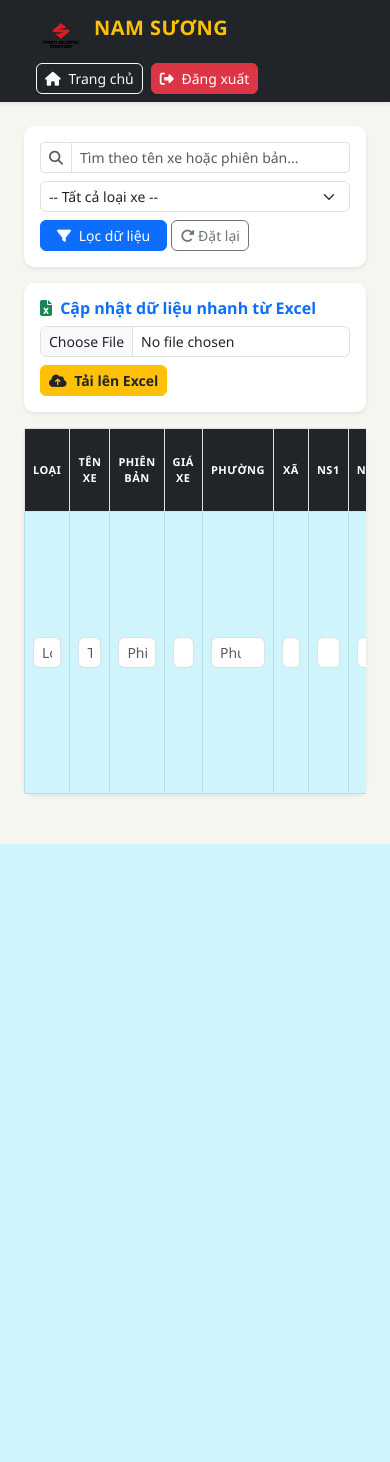
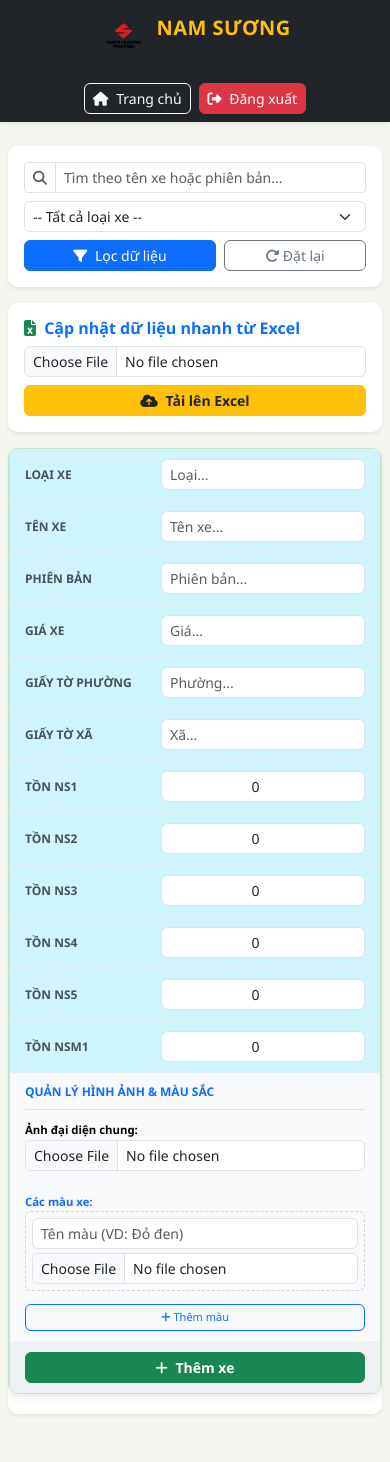
Before and after one commit to nghdang2404-png/nsm, a Flask app: page /admin in a window 390 px wide. Before the commit the page ends 844 px from the top, so only its background shows below. Run offline with Flask 3, Linux system fonts and the light colour scheme; the visitor is signed in with stand-in values (Sample User, id 1); data that the repository does not hold is empty.

Commit message:
Cập nhật admin

```diff
--- a/templates/admin.html
+++ b/templates/admin.html
@@ -45,12 +45,99 @@
             border-radius: 6px;
             margin-bottom: 5px;
         }
+
+        /* =======================================================
+           CSS ĐÁP ỨNG CHO THIẾT BỊ DI ĐỘNG (DƯỚI 992px)
+           ======================================================= */
+        @media (max-width: 991px) {
+            /* Sắp xếp lại thanh Navbar */
+            .navbar .container-fluid {
+                flex-direction: column;
+                gap: 12px;
+            }
+            .navbar-brand { margin: 0 auto; }
+            .navbar .d-flex { width: 100%; justify-content: center; }
+
+            /* Chuyển Bảng thành dạng Khối (Card View) */
+            .table-responsive { border: none; }
+            .table thead { display: none; /* Ẩn tiêu đề ngang */ }
+            .table tbody, .table tr, .table td { display: block; width: 100%; }
+
+            .table tr {
+                margin-bottom: 20px;
+                background-color: #fff;
+                border: 1px solid #dee2e6;
+                border-radius: 10px;
+                box-shadow: 0 4px 10px rgba(0,0,0,0.08);
+                overflow: hidden;
+            }
+            .table-info { background-color: #e6f7f2 !important; border-color: #c3e6cb !important; }
+
+            .table td {
+                display: flex;
+                align-items: center;
+                justify-content: space-between;
+                text-align: right;
+                padding: 10px 15px;
+                border-bottom: 1px dashed #e9ecef;
+            }
+            .table td:last-child { border-bottom: none; }
+
+            /* Thêm nhãn (label) tự động phía trước các ô nhập liệu */
+            .table td::before {
+                content: attr(data-label);
+                flex-basis: 35%;
+                text-align: left;
+                font-size: 12px;
+                font-weight: 700;
+                color: #495057;
+                text-transform: uppercase;
+                margin-right: 10px;
+            }
+
+            /* Điều chỉnh kích thước ô nhập liệu cho vừa vặn */
+            .table td > input, .table td > select {
+                flex: 1;
+                width: 100%;
+                max-width: 60%;
+                margin: 0 !important;
+            }
+
+            /* Xử lý riêng giao diện cột Hình ảnh & Màu sắc */
+            .table td:nth-child(13) {
+                flex-direction: column;
+                align-items: flex-start;
+                background-color: #f8f9fa;
+            }
+            .table td:nth-child(13)::before {
+                flex-basis: 100%;
+                width: 100%;
+                margin-bottom: 10px;
+                padding-bottom: 8px;
+                border-bottom: 1px solid #dee2e6;
+                color: #0d6efd;
+            }
+            .table td:nth-child(13) > div { width: 100%; max-width: 100%; }
+
+            /* Xử lý cột Hành động (Nút bấm) */
+            .table td:nth-child(14) {
+                flex-direction: row;
+                gap: 10px;
+                background-color: #eef2f5;
+            }
+            .table td:nth-child(14)::before { display: none; /* Ẩn chữ Hành động để lấy chỗ cho nút */ }
+            .table td:nth-child(14) > button,
+            .table td:nth-child(14) > a {
+                flex: 1;
+                margin: 0 !important;
+            }
+        }
     </style>
 </head>
 <body>
 
     <!-- Header / Navbar -->
-    <nav class="navbar navbar-expand-lg navbar-dark bg-dark mb-4 shadow-sm px-4">
+    <nav class="navbar navbar-expand-lg navbar-dark bg-dark mb-4 shadow-sm px-3">
         <div class="container-fluid">
             <a class="navbar-brand d-flex align-items-center" href="/admin">
                 <img src="{{ url_for('static', filename='logo.png') }}" alt="Logo Nam Sương" style="height: 38px; width: auto; object-fit: contain;" class="me-2">
@@ -59,7 +146,7 @@
                     <span class="d-block text-muted" style="font-size: 10px; letter-spacing: 1px;">QUẢN LÝ KHO & GIÁ XE</span>
                 </div>
             </a>
-            <div class="d-flex">
+            <div class="d-flex mt-lg-0 mt-2">
                 <a href="/home" class="btn btn-outline-light btn-sm me-2">
                     <i class="fa-solid fa-house me-1"></i> Trang chủ
                 </a>
@@ -70,9 +157,9 @@
         </div>
     </nav>
 
-    <div class="container-fluid px-4">
+    <div class="container-fluid px-lg-4 px-2">
 
-        <!-- HIỂN THỊ THÔNG BÁO FLASH (CẢNH BÁO / THÀNH CÔNG / LỖI) Ở ĐẦU TRANG -->
+        <!-- HIỂN THỊ THÔNG BÁO FLASH -->
         {% with messages = get_flashed_messages(with_categories=true) %}
             {% if messages %}
                 {% for category, message in messages %}
@@ -89,13 +176,13 @@
         <div class="card mb-3">
             <div class="card-body py-3">
                 <form method="GET" action="/admin" class="row g-2 align-items-center">
-                    <div class="col-md-4">
+                    <div class="col-md-4 col-12">
                         <div class="input-group input-group-sm">
                             <span class="input-group-text bg-white"><i class="fa-solid fa-magnifying-glass text-muted"></i></span>
                             <input type="text" name="search" value="{{ search_query }}" class="form-control" placeholder="Tìm theo tên xe hoặc phiên bản...">
                         </div>
                     </div>
-                    <div class="col-md-3">
+                    <div class="col-md-3 col-12">
                         <select name="loai" class="form-select form-select-sm">
                             <option value="">-- Tất cả loại xe --</option>
                             {% for l in danh_sach_loai %}
@@ -103,9 +190,9 @@
                             {% endfor %}
                         </select>
                     </div>
-                    <div class="col-md-auto">
-                        <button type="submit" class="btn btn-primary btn-sm px-3"><i class="fa-solid fa-filter me-1"></i> Lọc dữ liệu</button>
-                        <a href="/admin" class="btn btn-outline-secondary btn-sm"><i class="fa-solid fa-rotate-right"></i> Đặt lại</a>
+                    <div class="col-md-auto col-12 d-flex gap-2 mt-2 mt-md-0">
+                        <button type="submit" class="btn btn-primary btn-sm px-3 flex-grow-1"><i class="fa-solid fa-filter me-1"></i> Lọc dữ liệu</button>
+                        <a href="/admin" class="btn btn-outline-secondary btn-sm flex-grow-1 text-center"><i class="fa-solid fa-rotate-right"></i> Đặt lại</a>
                     </div>
                 </form>
             </div>
@@ -116,11 +203,11 @@
             <div class="card-body py-3">
                 <h6 class="text-primary mb-2 fw-bold"><i class="fa-solid fa-file-excel me-1 text-success"></i> Cập nhật dữ liệu nhanh từ Excel</h6>
                 <form action="/admin/import" method="POST" enctype="multipart/form-data" class="row g-2 align-items-center">
-                    <div class="col-md-4">
+                    <div class="col-md-4 col-12">
                         <input type="file" name="file_excel" class="form-control form-control-sm" accept=".xlsx, .xls" required>
                     </div>
-                    <div class="col-md-auto">
-                        <button type="submit" class="btn btn-warning btn-sm fw-semibold text-dark"><i class="fa-solid fa-cloud-arrow-up me-1"></i> Tải lên Excel</button>
+                    <div class="col-md-auto col-12 mt-2 mt-md-0">
+                        <button type="submit" class="btn btn-warning btn-sm w-100 fw-semibold text-dark"><i class="fa-solid fa-cloud-arrow-up me-1"></i> Tải lên Excel</button>
                     </div>
                 </form>
             </div>
@@ -151,27 +238,27 @@
                         </thead>
                         <tbody style="font-size: 13px;">
 
-                            <!-- 1. Dòng thêm mới xe (Dùng form riêng độc lập) -->
+                            <!-- 1. Dòng thêm mới xe -->
                             <form action="/admin/add" method="POST" enctype="multipart/form-data" id="form_add_xe">
                                 <tr class="table-info">
-                                    <td><input type="text" name="loai_xe" class="form-control form-control-sm" placeholder="Loại..." required></td>
-                                    <td><input type="text" name="ten_xe" class="form-control form-control-sm" placeholder="Tên xe..." required></td>
-                                    <td><input type="text" name="phien_ban" class="form-control form-control-sm" placeholder="Phiên bản..."></td>
-                                    <td><input type="number" name="gia_xe" class="form-control form-control-sm" placeholder="Giá..."></td>
-                                    <td><input type="number" name="gia_giay_to_phuong" class="form-control form-control-sm" placeholder="Phường..."></td>
-                                    <td><input type="number" name="gia_giay_to_xa" class="form-control form-control-sm" placeholder="Xã..."></td>
-                                    <td><input type="number" name="ns1" class="form-control form-control-sm p-1 text-center" value="0"></td>
-                                    <td><input type="number" name="ns2" class="form-control form-control-sm p-1 text-center" value="0"></td>
-                                    <td><input type="number" name="ns3" class="form-control form-control-sm p-1 text-center" value="0"></td>
-                                    <td><input type="number" name="ns4" class="form-control form-control-sm p-1 text-center" value="0"></td>
-                                    <td><input type="number" name="ns5" class="form-control form-control-sm p-1 text-center" value="0"></td>
-                                    <td><input type="number" name="nsm1" class="form-control form-control-sm p-1 text-center" value="0"></td>
-                                    <td class="text-start">
+                                    <td data-label="Loại xe"><input type="text" name="loai_xe" class="form-control form-control-sm" placeholder="Loại..." required></td>
+                                    <td data-label="Tên xe"><input type="text" name="ten_xe" class="form-control form-control-sm" placeholder="Tên xe..." required></td>
+                                    <td data-label="Phiên bản"><input type="text" name="phien_ban" class="form-control form-control-sm" placeholder="Phiên bản..."></td>
+                                    <td data-label="Giá xe"><input type="number" name="gia_xe" class="form-control form-control-sm" placeholder="Giá..."></td>
+                                    <td data-label="Giấy tờ Phường"><input type="number" name="gia_giay_to_phuong" class="form-control form-control-sm" placeholder="Phường..."></td>
+                                    <td data-label="Giấy tờ Xã"><input type="number" name="gia_giay_to_xa" class="form-control form-control-sm" placeholder="Xã..."></td>
+                                    <td data-label="Tồn NS1"><input type="number" name="ns1" class="form-control form-control-sm p-1 text-center" value="0"></td>
+                                    <td data-label="Tồn NS2"><input type="number" name="ns2" class="form-control form-control-sm p-1 text-center" value="0"></td>
+                                    <td data-label="Tồn NS3"><input type="number" name="ns3" class="form-control form-control-sm p-1 text-center" value="0"></td>
+                                    <td data-label="Tồn NS4"><input type="number" name="ns4" class="form-control form-control-sm p-1 text-center" value="0"></td>
+                                    <td data-label="Tồn NS5"><input type="number" name="ns5" class="form-control form-control-sm p-1 text-center" value="0"></td>
+                                    <td data-label="Tồn NSM1"><input type="number" name="nsm1" class="form-control form-control-sm p-1 text-center" value="0"></td>
+                                    <td data-label="Quản lý Hình ảnh & Màu sắc" class="text-start">
                                         <div class="mb-1">
                                             <label class="form-label small fw-bold mb-0">Ảnh đại diện chung:</label>
                                             <input type="file" name="hinh_anh" class="form-control form-control-sm" accept="image/*">
                                         </div>
-                                        <hr class="my-1">
+                                        <hr class="my-2">
                                         <div id="addColorContainer_new" class="mb-1">
                                             <label class="form-label small fw-bold mb-0 text-primary">Các màu xe:</label>
                                             <div class="color-row-item">
@@ -179,46 +266,46 @@
                                                 <input type="file" name="hinh_anh_mau[]" class="form-control form-control-sm" accept="image/*">
                                             </div>
                                         </div>
-                                        <button type="button" class="btn btn-outline-primary btn-sm py-0 px-2" style="font-size: 11px;" onclick="addColorRow('addColorContainer_new', 'form_add_xe')">
+                                        <button type="button" class="btn btn-outline-primary btn-sm py-1 px-2 mt-1 w-100 w-lg-auto" style="font-size: 11px;" onclick="addColorRow('addColorContainer_new', 'form_add_xe')">
                                             <i class="fa-solid fa-plus"></i> Thêm màu
                                         </button>
                                     </td>
-                                    <td><button type="submit" class="btn btn-success btn-sm w-100 fw-semibold"><i class="fa-solid fa-plus me-1"></i> Thêm xe</button></td>
+                                    <td data-label="Hành động"><button type="submit" class="btn btn-success btn-sm w-100 fw-semibold"><i class="fa-solid fa-plus me-1"></i> Thêm xe</button></td>
                                 </tr>
                             </form>
 
-                            <!-- 2. Danh sách xe hiện có (Mỗi dòng là 1 form riêng biệt được khai báo độc lập) -->
+                            <!-- 2. Danh sách xe hiện có -->
                             {% for xe in danh_sach_xe %}
                             <form action="/admin/edit/{{ xe.id }}" method="POST" enctype="multipart/form-data" id="form_edit_{{ xe.id }}">
                                 <tr>
-                                    <td><input type="text" name="loai_xe" value="{{ xe.loai_xe }}" class="form-control form-control-sm"></td>
-                                    <td><input type="text" name="ten_xe" value="{{ xe.ten_xe }}" class="form-control form-control-sm"></td>
-                                    <td><input type="text" name="phien_ban" value="{{ xe.phien_ban }}" class="form-control form-control-sm"></td>
-                                    <td><input type="number" name="gia_xe" value="{{ xe.gia_xe }}" class="form-control form-control-sm"></td>
-                                    <td><input type="number" name="gia_giay_to_phuong" value="{{ xe.gia_giay_to_phuong }}" class="form-control form-control-sm"></td>
-                                    <td><input type="number" name="gia_giay_to_xa" value="{{ xe.gia_giay_to_xa }}" class="form-control form-control-sm"></td>
-                                    <td><input type="number" name="ns1" value="{{ xe.ns1 }}" class="form-control form-control-sm p-1 text-center"></td>
-                                    <td><input type="number" name="ns2" value="{{ xe.ns2 }}" class="form-control form-control-sm p-1 text-center"></td>
-                                    <td><input type="number" name="ns3" value="{{ xe.ns3 }}" class="form-control form-control-sm p-1 text-center"></td>
-                                    <td><input type="number" name="ns4" value="{{ xe.ns4 }}" class="form-control form-control-sm p-1 text-center"></td>
-                                    <td><input type="number" name="ns5" value="{{ xe.ns5 }}" class="form-control form-control-sm p-1 text-center"></td>
-                                    <td><input type="number" name="nsm1" value="{{ xe.nsm1 }}" class="form-control form-control-sm p-1 text-center"></td>
+                                    <td data-label="Loại xe"><input type="text" name="loai_xe" value="{{ xe.loai_xe }}" class="form-control form-control-sm"></td>
+                                    <td data-label="Tên xe"><input type="text" name="ten_xe" value="{{ xe.ten_xe }}" class="form-control form-control-sm"></td>
+                                    <td data-label="Phiên bản"><input type="text" name="phien_ban" value="{{ xe.phien_ban }}" class="form-control form-control-sm"></td>
+                                    <td data-label="Giá xe"><input type="number" name="gia_xe" value="{{ xe.gia_xe }}" class="form-control form-control-sm"></td>
+                                    <td data-label="Giấy tờ Phường"><input type="number" name="gia_giay_to_phuong" value="{{ xe.gia_giay_to_phuong }}" class="form-control form-control-sm"></td>
+                                    <td data-label="Giấy tờ Xã"><input type="number" name="gia_giay_to_xa" value="{{ xe.gia_giay_to_xa }}" class="form-control form-control-sm"></td>
+                                    <td data-label="Tồn NS1"><input type="number" name="ns1" value="{{ xe.ns1 }}" class="form-control form-control-sm p-1 text-center"></td>
+                                    <td data-label="Tồn NS2"><input type="number" name="ns2" value="{{ xe.ns2 }}" class="form-control form-control-sm p-1 text-center"></td>
+                                    <td data-label="Tồn NS3"><input type="number" name="ns3" value="{{ xe.ns3 }}" class="form-control form-control-sm p-1 text-center"></td>
+                                    <td data-label="Tồn NS4"><input type="number" name="ns4" value="{{ xe.ns4 }}" class="form-control form-control-sm p-1 text-center"></td>
+                                    <td data-label="Tồn NS5"><input type="number" name="ns5" value="{{ xe.ns5 }}" class="form-control form-control-sm p-1 text-center"></td>
+                                    <td data-label="Tồn NSM1"><input type="number" name="nsm1" value="{{ xe.nsm1 }}" class="form-control form-control-sm p-1 text-center"></td>
 
                                     <!-- Quản lý ảnh đại diện & danh sách màu chi tiết của xe -->
-                                    <td class="text-start">
+                                    <td data-label="Cập nhật Hình ảnh & Màu sắc" class="text-start">
                                         <div class="mb-1">
                                             <span class="small text-muted">Ảnh chính: <strong>{{ xe.hinh_anh if xe.hinh_anh else 'Chưa có' }}</strong></span>
                                             <input type="file" name="hinh_anh" class="form-control form-control-sm mt-1" accept="image/*">
                                         </div>
-                                        <hr class="my-1">
-                                        <div class="small fw-bold text-secondary mb-1">Màu sắc hiện có:</div>
+                                        <hr class="my-2">
+                                        <div class="small fw-bold text-secondary mb-2">Màu sắc hiện có:</div>
                                         {% if xe.mau_xe %}
                                             {% for mau in xe.mau_xe %}
                                             <div class="color-row-item">
                                                 <div class="d-flex justify-content-between align-items-center mb-1">
-                                                    <input type="text" name="edit_ten_mau_{{ mau.id }}" value="{{ mau.ten_mau }}" class="form-control form-control-sm" style="width: 75%;">
+                                                    <input type="text" name="edit_ten_mau_{{ mau.id }}" value="{{ mau.ten_mau }}" class="form-control form-control-sm" style="width: 80%;">
                                                     <a href="/admin/delete-mau/{{ mau.id }}" class="text-danger small fw-bold text-decoration-none" onclick="return confirm('Xóa màu này?')" title="Xóa màu này">
-                                                        <i class="fa-solid fa-trash"></i>
+                                                        <i class="fa-solid fa-trash fs-6"></i>
                                                     </a>
                                                 </div>
                                                 <div class="small text-truncate text-muted mb-1" style="max-width: 220px;" title="{{ mau.hinh_anh_mau }}">
@@ -228,17 +315,17 @@
                                             </div>
                                             {% endfor %}
                                         {% else %}
-                                            <div class="text-muted small fst-italic mb-1">Chưa thiết lập màu sắc riêng.</div>
+                                            <div class="text-muted small fst-italic mb-2">Chưa thiết lập màu sắc riêng.</div>
                                         {% endif %}
 
                                         <!-- Khu vực thêm màu mới cho xe này -->
                                         <div id="addColorContainer_{{ xe.id }}"></div>
-                                        <button type="button" class="btn btn-outline-secondary btn-sm py-0 px-2 mt-1" style="font-size: 11px;" onclick="addColorRow('addColorContainer_{{ xe.id }}', 'form_edit_{{ xe.id }}')">
+                                        <button type="button" class="btn btn-outline-secondary btn-sm py-1 px-2 mt-2 w-100 w-lg-auto" style="font-size: 11px;" onclick="addColorRow('addColorContainer_{{ xe.id }}', 'form_edit_{{ xe.id }}')">
                                             <i class="fa-solid fa-plus"></i> Thêm màu mới
                                         </button>
                                     </td>
 
-                                    <td>
+                                    <td data-label="Hành động">
                                         <button type="submit" class="btn btn-primary btn-sm px-2 mb-1 w-100" title="Lưu thay đổi"><i class="fa-solid fa-floppy-disk"></i> Lưu</button>
                                         <a href="/admin/delete/{{ xe.id }}" class="btn btn-danger btn-sm px-2 mb-1 w-100" onclick="return confirm('Bạn có chắc muốn xóa xe này cùng toàn bộ thông tin màu sắc liên quan?')" title="Xóa"><i class="fa-solid fa-trash"></i> Xóa</a>
                                     </td>
@@ -252,18 +339,17 @@
         </div>
     </div>
 
-    <!-- JavaScript hỗ trợ thêm dòng nhập màu linh hoạt kết nối form id -->
-<!-- JavaScript hỗ trợ thêm dòng nhập màu và ẩn cảnh báo khi click ra ngoài -->
+    <!-- JavaScript hỗ trợ thêm dòng nhập màu và ẩn cảnh báo khi click ra ngoài -->
     <script src="https://cdn.jsdelivr.net/npm/bootstrap@5.3.0/dist/js/bootstrap.bundle.min.js"></script>
     <script>
         function addColorRow(containerId, formId) {
             const container = document.getElementById(containerId);
             const div = document.createElement('div');
-            div.className = 'color-row-item mt-1';
+            div.className = 'color-row-item mt-2';
             div.innerHTML = `
                 <div class="d-flex justify-content-between align-items-center mb-1">
                     <input type="text" name="new_ten_mau[]" form="${formId}" class="form-control form-control-sm" placeholder="Tên màu mới..." style="width: 85%;">
-                    <button type="button" class="btn btn-sm text-danger p-0" onclick="this.parentElement.parentElement.remove()"><i class="fa-solid fa-circle-xmark fs-6"></i></button>
+                    <button type="button" class="btn btn-sm text-danger p-0" onclick="this.parentElement.parentElement.remove()"><i class="fa-solid fa-circle-xmark fs-5"></i></button>
                 </div>
                 <input type="file" name="new_hinh_anh_mau[]" form="${formId}" class="form-control form-control-sm" accept="image/*">
             `;
@@ -274,12 +360,10 @@
         document.addEventListener('click', function(event) {
             const alerts = document.querySelectorAll('.alert');
 
-            // Nếu click vào chính nút đóng (x) hoặc bên trong alert, không làm gì cả
             if (event.target.closest('.alert') || event.target.closest('.btn-close')) {
                 return;
             }
 
-            // Nếu click ra ngoài, đóng tất cả alert đang hiện
             alerts.forEach(function(alert) {
                 const bsAlert = bootstrap.Alert.getOrCreateInstance(alert);
                 bsAlert.close();
```
